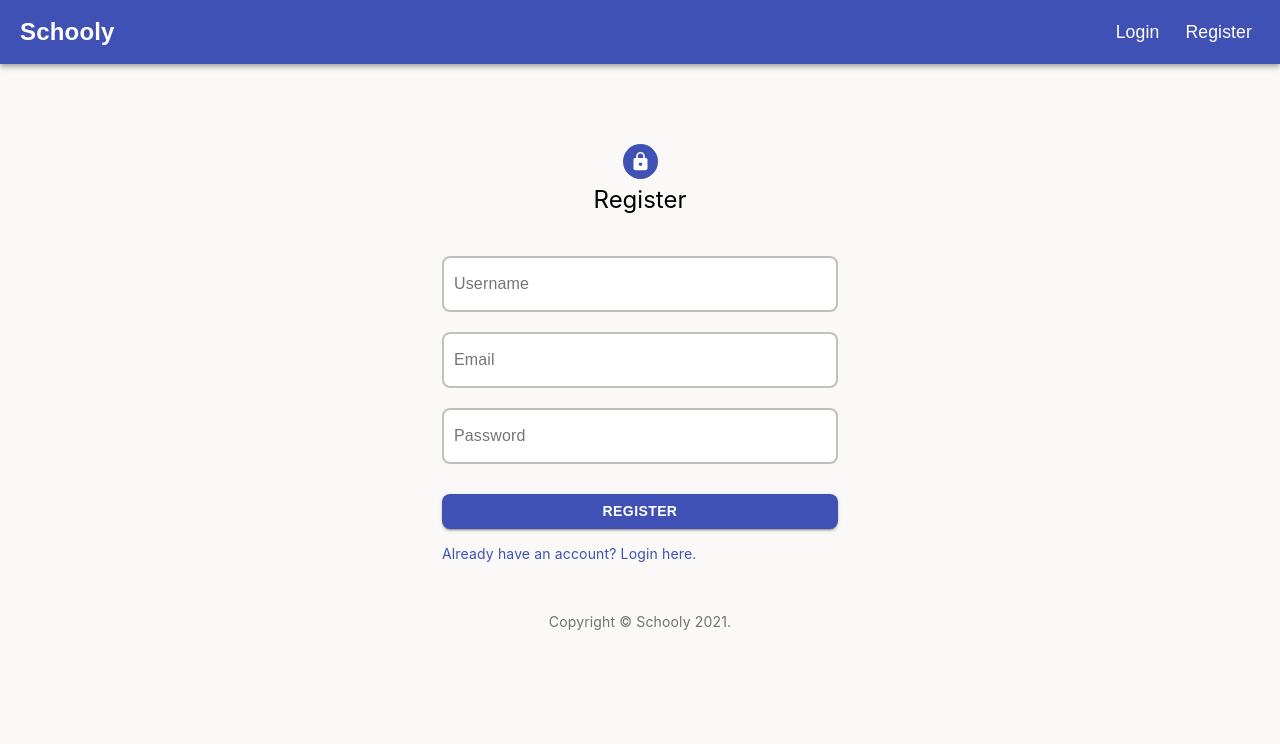
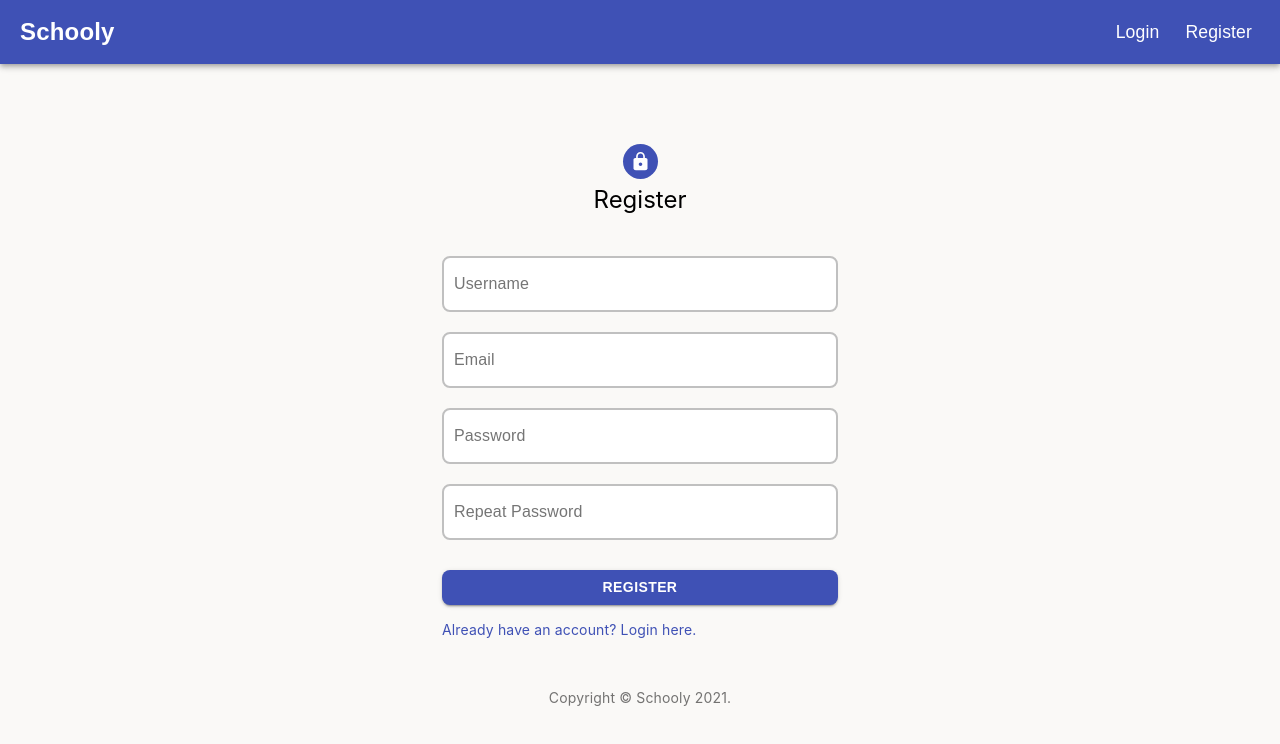
Before and after one commit to ipetrov22/schooly-v2, a React (Create React App) app in the folder client/: page /register in a window 1280 px wide. Shown: the top 744 px of the page. Built offline with nearby package versions, Linux system fonts and the light colour scheme.

Commit message:
collect register form data

```diff
--- a/client/src/components/Forms/RegisterForm/RegisterForm.js
+++ b/client/src/components/Forms/RegisterForm/RegisterForm.js
@@ -1,8 +1,26 @@
+import { useState } from 'react';
 import { Link } from 'react-router-dom';
 import { MdLock } from 'react-icons/md';
 import '../Form.scss';
 
 const RegisterForm = () => {
+    const [formData, setFormData] = useState({
+        username: '',
+        email: '',
+        password: '',
+        repeatPassword: ''
+    });
+
+    const onFormChange = (e) => {
+        const fieldName = e.target.name;
+        const fieldValue = e.target.value.trim();
+
+        const newFormData = { ...formData };
+        newFormData[fieldName] = fieldValue;
+
+        setFormData(newFormData);
+    }
+
     return (
         <div className="form-wrapper">
             <form className="form">
@@ -19,6 +37,7 @@ const RegisterForm = () => {
                     name="username"
                     placeholder="Username"
                     required
+                    onChange={onFormChange}
                 />
 
                 <input className="input-field"
@@ -28,14 +47,25 @@ const RegisterForm = () => {
                     name="email"
                     placeholder="Email"
                     required
+                    onChange={onFormChange}
                 />
 
                 <input className="input-field"
                     type="password"
                     htmlFor="password"
-                    наме="password"
+                    name="password"
                     placeholder="Password"
                     required
+                    onChange={onFormChange}
+                />
+
+                <input className="input-field"
+                    type="password"
+                    htmlFor="password"
+                    name="repeatPassword"
+                    placeholder="Repeat Password"
+                    required
+                    onChange={onFormChange}
                 />
 
                 <button className="submit-btn" type="submit">
```
